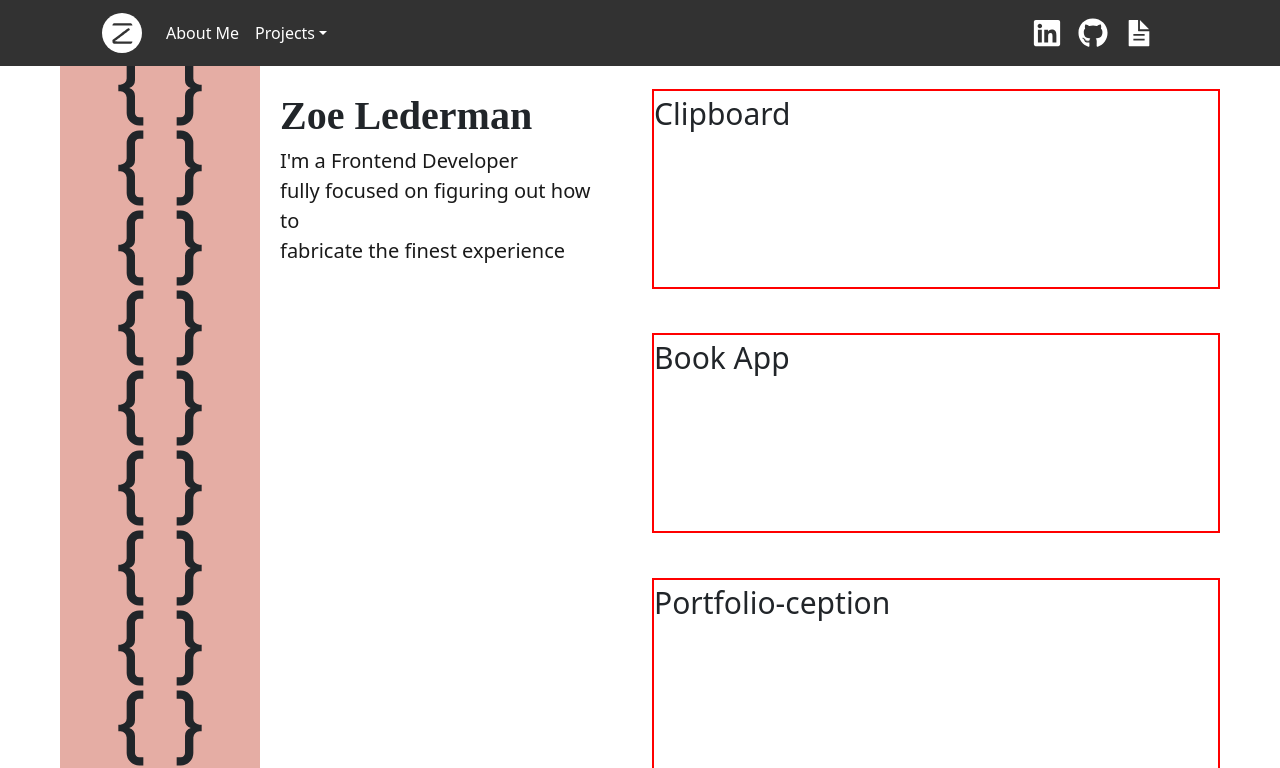
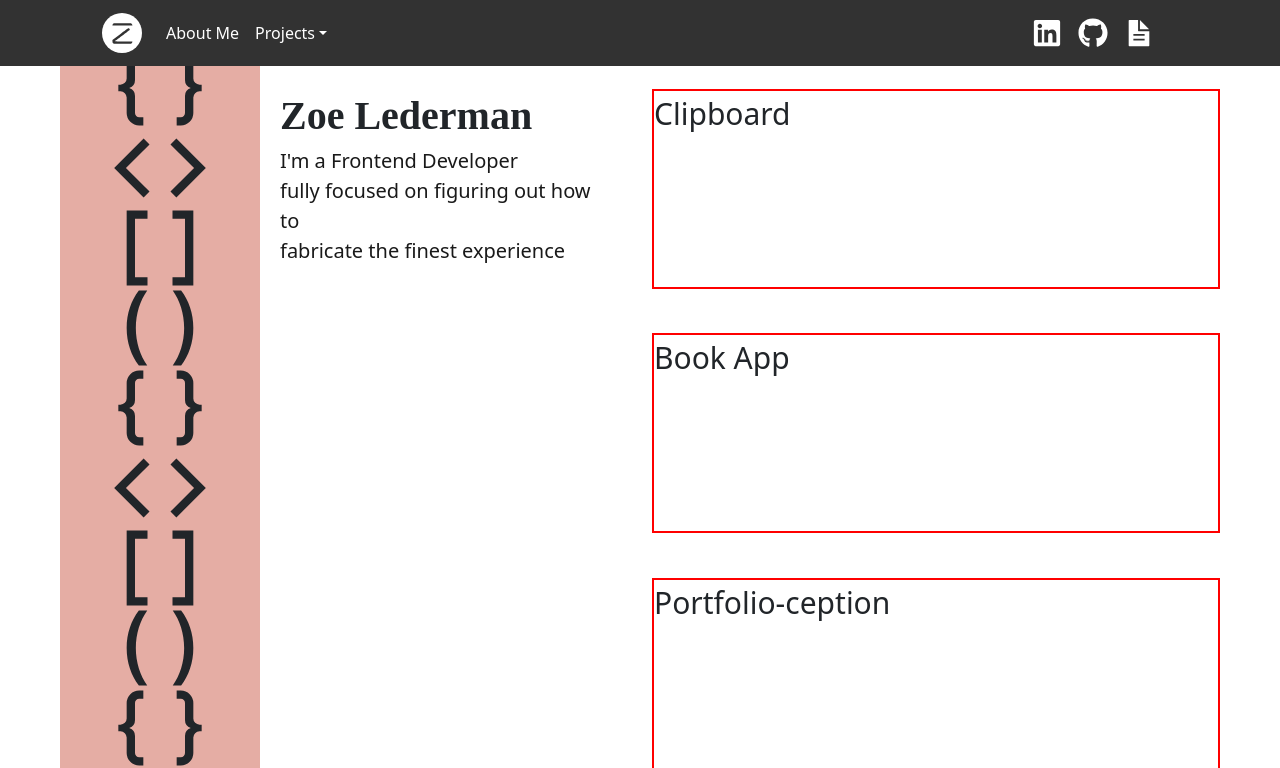
Before and after one commit to zlederma/portfolio-website, a React (Create React App) app: page / in a window 1280 px wide. Shown: the top 768 px of the page. Built offline with nearby package versions, Linux system fonts and the light colour scheme.

Commit message:
added code to rotate through the brackets

```diff
--- a/src/components/ArtSquare.js
+++ b/src/components/ArtSquare.js
@@ -1,9 +1,22 @@
 import '../styles/ArtSquareStyles.css'
 import { RiBracesFill, RiCodeFill, RiBracketsFill, RiParenthesesFill } from "react-icons/ri";
-export default function ArtSquare() {
+export default function ArtSquare({ bracket }) {
+    function renderBracket() {
+        const className = "art-square__square";
+        switch (bracket) {
+            case 0:
+                return <RiBracesFill className={className} />
+            case 1:
+                return <RiCodeFill className={className} />
+            case 2:
+                return <RiBracketsFill className={className} />
+            case 3:
+                return <RiParenthesesFill className={className} />
+        }
+    }
     return (
         <div className="art-square__container">
-            <RiBracesFill className="art-square__square" />
+            {renderBracket()}
         </div>
     )
 }
--- a/src/components/ArtSquares.js
+++ b/src/components/ArtSquares.js
@@ -1,13 +1,16 @@
 import '../styles/ArtSquaresStyles.css'
 import ArtSquare from './ArtSquare'
 export default function ArtSquares() {
-    const showSquare = () => {
-        return <ArtSquare />
-    }
     const showSquares = () => {
+        let bracket = 0;
         let squares = []
         for (let i = 0; i < 10; i++) {
-            squares.push(showSquare());
+            squares.push(<ArtSquare bracket={bracket} />);
+            bracket++;
+            if (bracket > 3) {
+                bracket = 0;
+            }
+
         }
         return squares
     }
```
